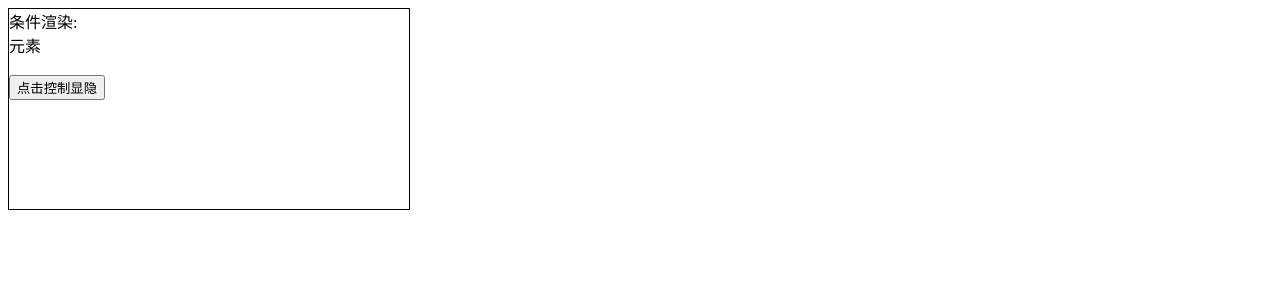
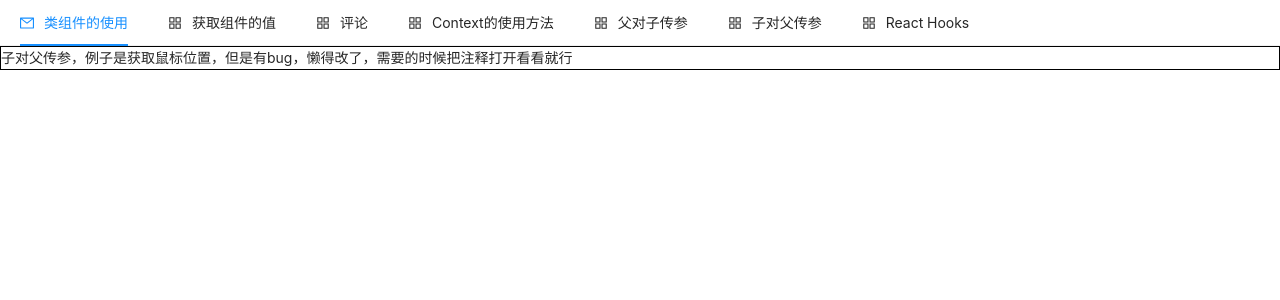
Before and after one commit to SpaceManCW/react-learning, a React (Create React App) app: page /demo06 in a window 1280 px wide. Shown: the top 300 px of the page. Built offline with nearby package versions, Linux system fonts and the light colour scheme.

Commit message:
整理组件

```diff
--- a/package.json
+++ b/package.json
@@ -6,9 +6,10 @@
     "@testing-library/jest-dom": "^5.16.1",
     "@testing-library/react": "^11.2.7",
     "@testing-library/user-event": "^12.8.3",
+    "antd": "^4.18.7",
     "react": "^17.0.2",
     "react-dom": "^17.0.2",
-    "react-router-dom": "^6.1.1",
+    "react-router-dom": "^6.2.1",
     "react-scripts": "4.0.3",
     "web-vitals": "^1.1.2"
   },
--- a/src/component/demo06.jsx
+++ b/src/component/demo06.jsx
@@ -9,58 +9,59 @@ class Demo06 extends React.Component {
   }
   render() {
     return (
-      <div>
-        {/* <Mouse
-          render={(mouse) => {
-            return (
-              <p>
-                鼠标位置：{mouse.x},{mouse.y}
-              </p>
-            );
-          }}
-        /> */}
+      <div>子对父传参，例子是获取鼠标位置，但是有bug，懒得改了，需要的时候把注释打开看看就行</div>
+      // <div>
+      //   {/* <Mouse
+      //     render={(mouse) => {
+      //       return (
+      //         <p>
+      //           鼠标位置：{mouse.x},{mouse.y}
+      //         </p>
+      //       );
+      //     }}
+      //   /> */}
 
-        {/* 可以改写为children的模式，子组件通过props.children就可以拿到父组件的方法。子组件传递给children的数据，父组件可以以data => {}的形式拿到 */}
-        <Mouse>
-          {(mouse) => {
-            return (
-              <p>
-                鼠标位置：{mouse.x},{mouse.y}
-              </p>
-            );
-          }}
-        </Mouse>
-        {/* <Mouse
-          render={(mouse) => {
-            return (
-              <img
-                src={img}
-                alt="qiu"
-                style={{
-                  position: "absolute",
-                  top: mouse.y - 50,
-                  left: mouse.x - 40,
-                }}
-              />
-            );
-          }}
-        /> */}
-        <Mouse>
-          {(mouse) => {
-            return (
-              <img
-                src={img}
-                alt="qiu"
-                style={{
-                  position: "absolute",
-                  top: mouse.y - 50,
-                  left: mouse.x - 40,
-                }}
-              />
-            );
-          }}
-        </Mouse>
-      </div>
+      //   {/* 可以改写为children的模式，子组件通过props.children就可以拿到父组件的方法。子组件传递给children的数据，父组件可以以data => {}的形式拿到 */}
+      //   <Mouse>
+      //     {(mouse) => {
+      //       return (
+      //         <p>
+      //           鼠标位置：{mouse.x},{mouse.y}
+      //         </p>
+      //       );
+      //     }}
+      //   </Mouse>
+      //   {/* <Mouse
+      //     render={(mouse) => {
+      //       return (
+      //         <img
+      //           src={img}
+      //           alt="qiu"
+      //           style={{
+      //             position: "absolute",
+      //             top: mouse.y - 50,
+      //             left: mouse.x - 40,
+      //           }}
+      //         />
+      //       );
+      //     }}
+      //   /> */}
+      //   <Mouse>
+      //     {(mouse) => {
+      //       return (
+      //         <img
+      //           src={img}
+      //           alt="qiu"
+      //           style={{
+      //             position: "absolute",
+      //             top: mouse.y - 50,
+      //             left: mouse.x - 40,
+      //           }}
+      //         />
+      //       );
+      //     }}
+      //   </Mouse>
+      // </div>
     );
   }
 }
--- a/src/component/main.jsx
+++ b/src/component/main.jsx
@@ -1,19 +1,73 @@
 import React,{useState} from 'react'
 import  '../style/test.css'
+import 'antd/dist/antd.css'
+import { Menu,Button } from 'antd';
+import { MailOutlined, AppstoreOutlined, SettingOutlined } from '@ant-design/icons';
+import { BrowserRouter as Router, Route, Link, Routes } from 'react-router-dom'
+import Hello from '../component/demo01'
+import Demo02 from '../component/demo02'
+import Comment from '../component/demo03';
+import Demo04 from "../component/demo04";
+import Demo05 from "../component/demo05";
+import Demo06 from "../component/demo06";
+import Demo08 from "../component/demo08";
+import Demo09 from "../component/demo09";
+import Demo10 from "../component/demo10";
+import '../style/main.css'
+const { SubMenu } = Menu;
 const Main = () => {
-    const [show,setshow] = useState(true)
-    const loadDate = () => {
-        return show ? (<div>元素</div>) : null
-    }
-    const fun = () => {
-        setshow(!show)
-    }
     return (
-        <div className='box'>
-            条件渲染:{loadDate()}
-            <br />
-            <button onClick={fun}>点击控制显隐</button>
+        <div>
+            <Router>
+                <Menu mode="horizontal">
+                    <Menu.Item icon={<MailOutlined />}>
+                        <Link to = "/demo01">类组件的使用</Link>
+                    </Menu.Item>
+                    <Menu.Item icon={<AppstoreOutlined />}>
+                        <Link to = "/demo02">获取组件的值</Link>
+                    </Menu.Item>
+                    <Menu.Item icon={<AppstoreOutlined />}>
+                        <Link to = "/demo03">评论</Link>
+                    </Menu.Item>
+                    <Menu.Item icon={<AppstoreOutlined />}>
+                        <Link to = "/demo04">Context的使用方法</Link>
+                    </Menu.Item>
+                    <Menu.Item icon={<AppstoreOutlined />}>
+                        <Link to = "/demo05">父对子传参</Link>
+                    </Menu.Item>
+                    <Menu.Item icon={<AppstoreOutlined />}>
+                        <Link to = "/demo06">子对父传参</Link>
+                    </Menu.Item>
+                    <SubMenu title="React Hooks"icon={<AppstoreOutlined />}>
+                        <Menu.Item >
+                            <Link to = "/demo08">useState&&useContext</Link>
+                        </Menu.Item>
+                        <Menu.Item>
+                            <Link to = "/demo09">useReducer</Link>
+                        </Menu.Item>
+                        <Menu.Item>
+                            <Link to = "/demo10">useEffect</Link>
+                        </Menu.Item>
+                    </SubMenu>
+                </Menu>
+                <div className='switch'>
+                    <Routes>
+                        <Route path = "/demo01" element = {<Hello/>}></Route>
+                        <Route path = "/demo02" element = {<Demo02/>}></Route>
+                        <Route path = "/demo03" element = {<Comment/>}></Route>
+                        <Route path = "/demo04" element = {<Demo04/>}></Route>
+                        <Route path = "/demo05" element = {<Demo05/>}></Route>
+                        <Route path = "/demo06" element = {<Demo06/>}></Route>
+                        <Route path = "/demo08" element = {<Demo08/>}></Route>
+                        <Route path = "/demo09" element = {<Demo09/>}></Route>
+                        <Route path = "/demo10" element = {<Demo10/>}></Route>
+                    </Routes>
+                </div>
+
+            </Router>
+
         </div>
+
     )
 }
 
--- /dev/null
+++ b/src/style/main.css
@@ -0,0 +1,4 @@
+.switch {
+    width: 100%;
+    border: 1px solid black;
+}
```
Also changed, not shown: src/component/demo07.jsx (deleted, +0 -26 lines), src/index.js (+0 -19 lines), 笔记/08React路由.md (+1 -1 lines), 1 other file (tests, documents, lock files or other folders).
